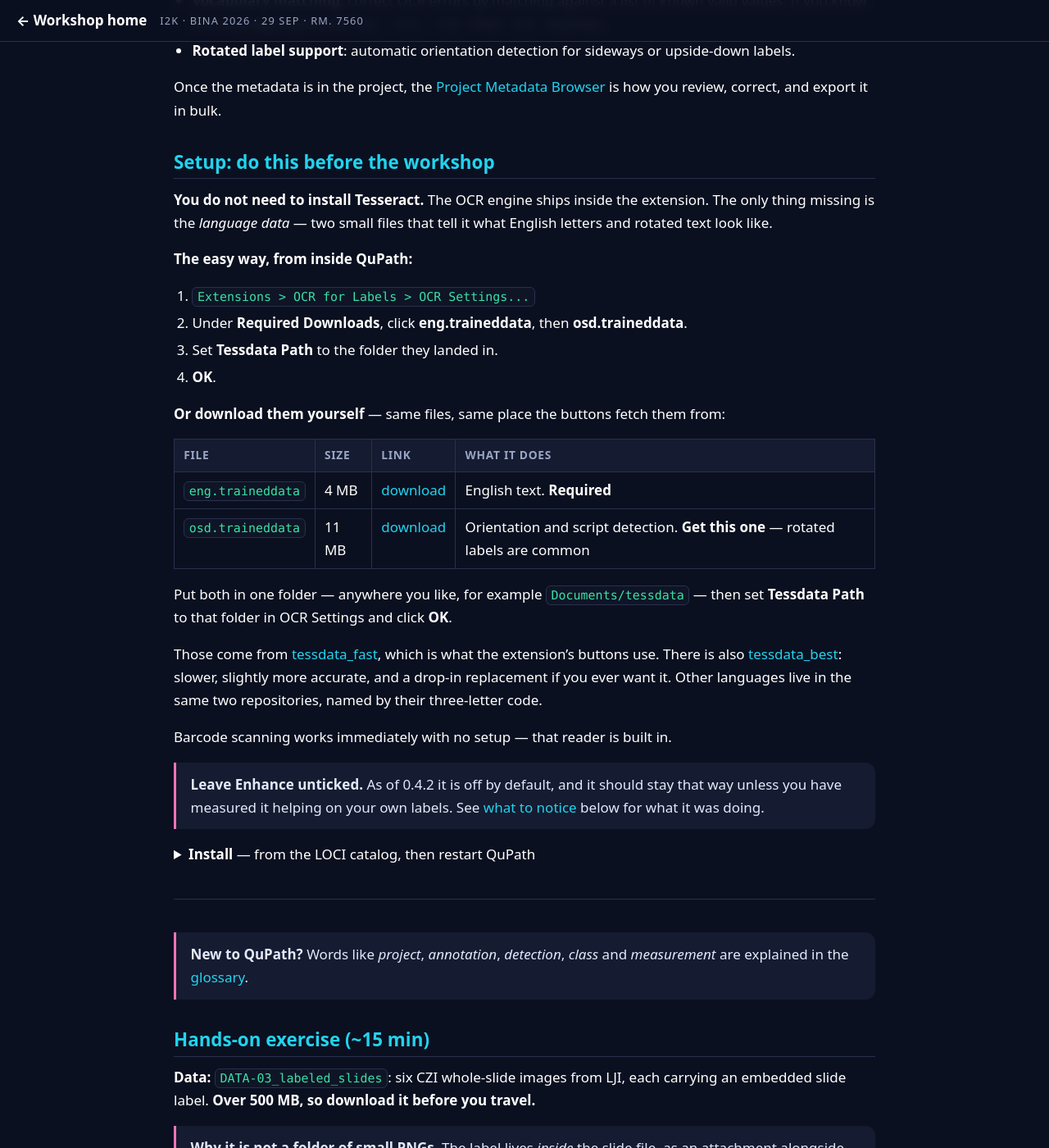
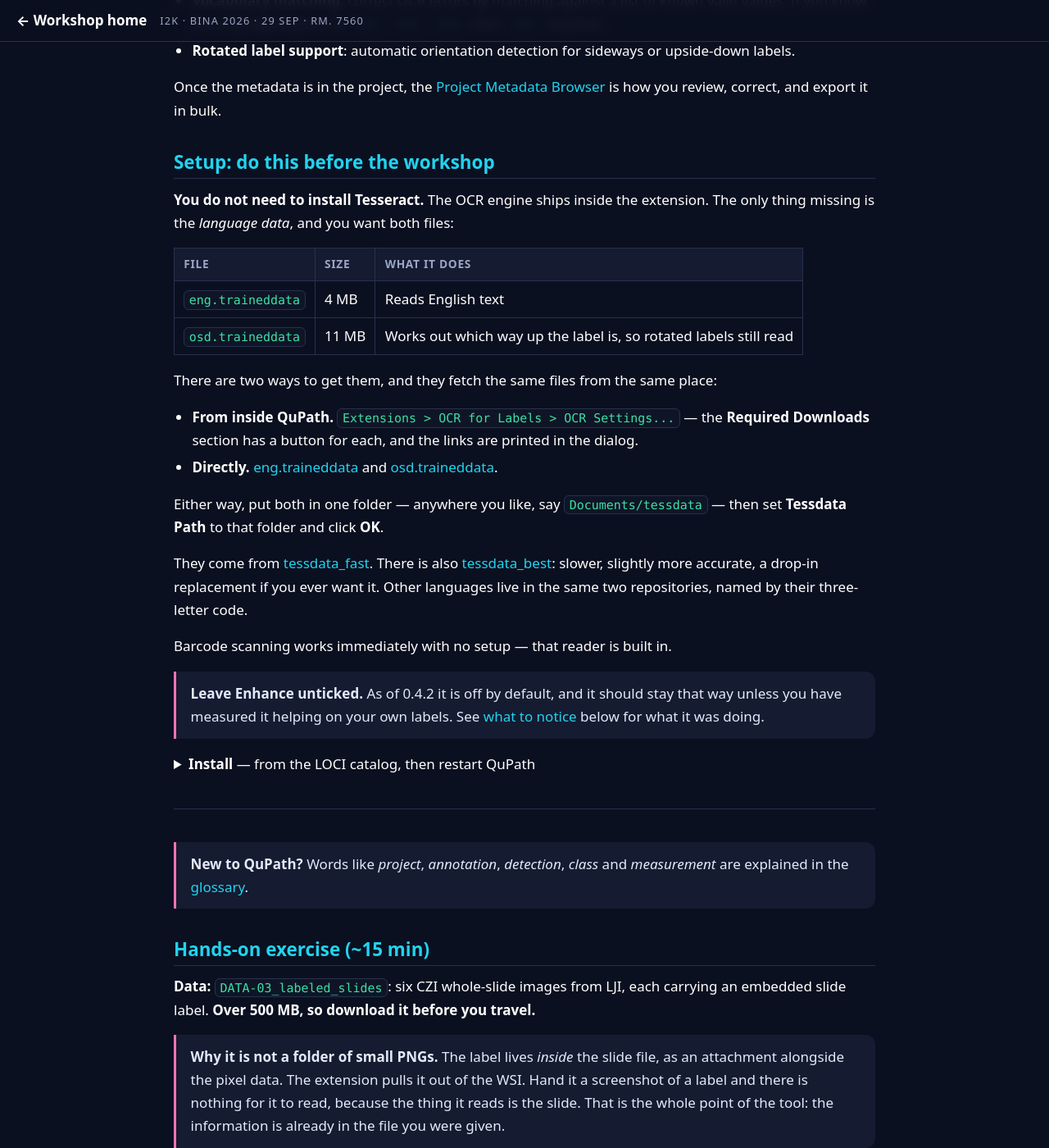
Before and after one commit to MichaelSNelson/BINA-I2K-2026-QuPath-Extensions, a Jekyll site: the page built from docs/08-ocr4labels.md, in a window 1280 px wide and 1400 px high, scrolled down 1480 px. Shown: the whole window at 82% size. Built offline with Jekyll 4.4.1, drawn with Linux system fonts in a browser that asks for light colours.

Commit message:
Tidy the OCR language-data wording
It told you to click each file in the dialog and then, a few lines
later, that you should 'get this one' from a table - two instructions
for the same download, which read as if they were different tasks.

Now it says once that you want both files and what each does, then gives
the two routes to the same files: the buttons in OCR Settings, or the
direct links. It also notes the links are printed in the dialog itself,
which is where a picture will go.

Claude-Session: https://claude.ai/code/session_01KwiACUr5MacuDvqp74c96o

```diff
--- a/docs/08-ocr4labels.md
+++ b/docs/08-ocr4labels.md
@@ -57,30 +57,25 @@ export it in bulk.
 ## Setup: do this before the workshop
 
 **You do not need to install Tesseract.** The OCR engine ships inside the extension. The only
-thing missing is the *language data* — two small files that tell it what English letters and
-rotated text look like.
+thing missing is the *language data*, and you want both files:
 
-**The easy way, from inside QuPath:**
+| File | Size | What it does |
+|---|---|---|
+| `eng.traineddata` | 4 MB | Reads English text |
+| `osd.traineddata` | 11 MB | Works out which way up the label is, so rotated labels still read |
 
-1. `Extensions > OCR for Labels > OCR Settings...`
-2. Under **Required Downloads**, click **eng.traineddata**, then **osd.traineddata**.
-3. Set **Tessdata Path** to the folder they landed in.
-4. **OK**.
+There are two ways to get them, and they fetch the same files from the same place:
 
-**Or download them yourself** — same files, same place the buttons fetch them from:
+- **From inside QuPath.** `Extensions > OCR for Labels > OCR Settings...` — the
+  **Required Downloads** section has a button for each, and the links are printed in the dialog.
+- **Directly.** [eng.traineddata](https://github.com/tesseract-ocr/tessdata_fast/raw/main/eng.traineddata) and [osd.traineddata](https://github.com/tesseract-ocr/tessdata_fast/raw/main/osd.traineddata).
 
-| File | Size | Link | What it does |
-|---|---|---|---|
-| `eng.traineddata` | 4 MB | [download](https://github.com/tesseract-ocr/tessdata_fast/raw/main/eng.traineddata) | English text. **Required** |
-| `osd.traineddata` | 11 MB | [download](https://github.com/tesseract-ocr/tessdata_fast/raw/main/osd.traineddata) | Orientation and script detection. **Get this one** — rotated labels are common |
+Either way, put both in one folder — anywhere you like, say `Documents/tessdata` — then set
+**Tessdata Path** to that folder and click **OK**.
 
-Put both in one folder — anywhere you like, for example `Documents/tessdata` — then set
-**Tessdata Path** to that folder in OCR Settings and click **OK**.
-
-Those come from [tessdata_fast](https://github.com/tesseract-ocr/tessdata_fast), which is what
-the extension's buttons use. There is also
+They come from [tessdata_fast](https://github.com/tesseract-ocr/tessdata_fast). There is also
 [tessdata_best](https://github.com/tesseract-ocr/tessdata_best): slower, slightly more accurate,
-and a drop-in replacement if you ever want it. Other languages live in the same two repositories,
+a drop-in replacement if you ever want it. Other languages live in the same two repositories,
 named by their three-letter code.
 
 Barcode scanning works immediately with no setup — that reader is built in.
```
Also changed, not shown: docs/setup.md (+3 -3 lines).
